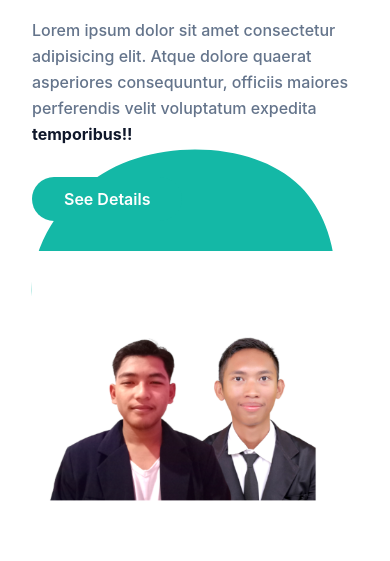
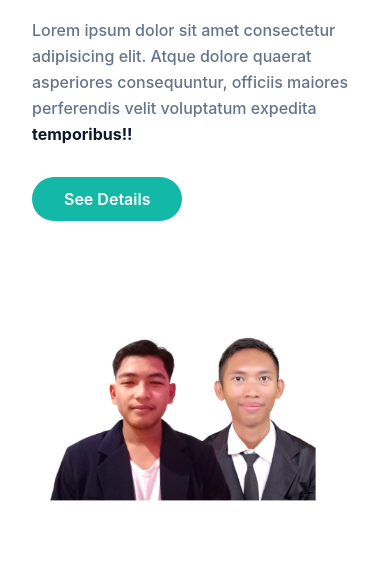
Before and after one commit to Aliikbal26/asal, a website: page index.html in a window 390 px wide. Shown: the part 283-844 px from the top of the page. Drawn offline with Linux system fonts and the light colour scheme.

Commit message:
menghilangkan gelembung hijau wkwkw

```diff
--- a/index.html
+++ b/index.html
@@ -75,13 +75,13 @@
                 <div class="w-full self-end px-4 lg:w-1/2">
                     <div class="relative mt-10 lg:mt-9 lg:right-0">
                         <img src="asset/img/asal.png" alt="Ali Ikbal" class="max-w-full mx-auto" />
-                        <span class="absolute bottom-0 -z-10 left-1/2 -translate-x-1/2 md:scale-125">
+                        <!-- <span class="absolute bottom-0 -z-10 left-1/2 -translate-x-1/2 md:scale-125">
                             <svg width="350" height="500" viewBox="0 0 200 200" xmlns="http://www.w3.org/2000/svg">
                                 <path fill="#14b8a6"
                                     d="M54.8,-54.8C68.1,-41.5,73.9,-20.8,73,-0.9C72.1,18.9,64.4,37.8,51.1,53.3C37.8,68.7,18.9,80.7,-0.6,81.3C-20.1,81.8,-40.1,71,-56.2,55.6C-72.4,40.1,-84.5,20.1,-84.8,-0.3C-85.2,-20.7,-73.6,-41.4,-57.5,-54.7C-41.4,-68.1,-20.7,-74,0,-74C20.8,-74,41.5,-68.1,54.8,-54.8Z"
                                     transform="translate(100 100) scale(1.1)" />
                             </svg>
-                        </span>
+                        </span> -->
                     </div>
                 </div>
             </div>
```
